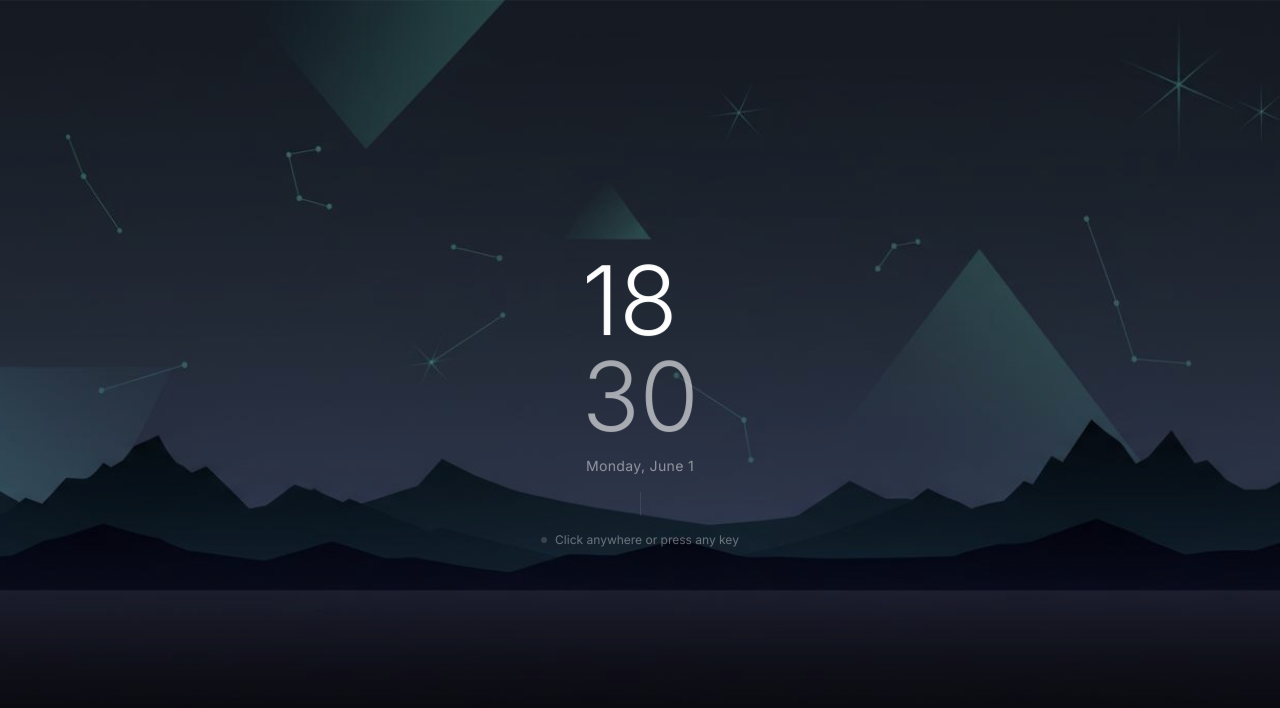
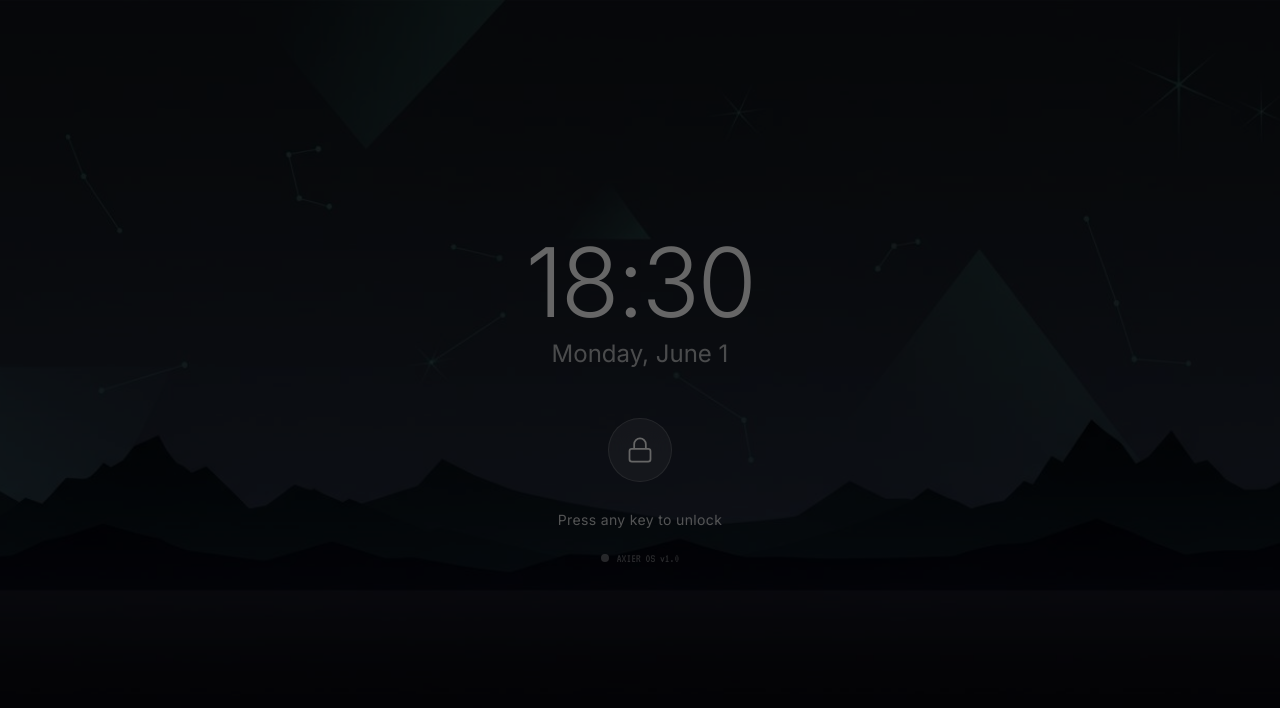
Before and after one commit to MMH-4ALL/axier-os, a React (Vite) app: page / in a window 1280 px wide. Shown: the top 708 px of the page. Built offline with nearby package versions, Linux system fonts and the light colour scheme.

Commit message:
Add src/components/LockScreen.tsx

```diff
--- a/src/components/LockScreen.tsx
+++ b/src/components/LockScreen.tsx
@@ -1,120 +1,91 @@
 import { useOS } from '@/store/OSContext';
-import { useState, useEffect } from 'react';
+import { useState, useEffect, useCallback } from 'react';
 
 export default function LockScreen() {
   const { state, dispatch } = useOS();
   const [time, setTime] = useState(new Date());
-  const [unlocked, setUnlocked] = useState(false);
+  const [showLogin, setShowLogin] = useState(false);
 
   useEffect(() => {
     const interval = setInterval(() => setTime(new Date()), 1000);
     return () => clearInterval(interval);
   }, []);
 
-  const handleUnlock = () => {
-    setUnlocked(true);
+  const handleUnlock = useCallback(() => {
+    setShowLogin(true);
     setTimeout(() => {
       dispatch({ type: 'SET_VIEW', view: 'desktop' });
     }, 600);
-  };
+  }, [dispatch]);
 
   useEffect(() => {
-    const onKey = () => handleUnlock();
-    window.addEventListener('keydown', onKey);
-    return () => window.removeEventListener('keydown', onKey);
-    // eslint-disable-next-line react-hooks/exhaustive-deps
-  }, []);
+    const handleKey = () => handleUnlock();
+    window.addEventListener('keydown', handleKey);
+    window.addEventListener('click', handleKey);
+    return () => {
+      window.removeEventListener('keydown', handleKey);
+      window.removeEventListener('click', handleKey);
+    };
+  }, [handleUnlock]);
 
   const wallpaper = state.settings.wallpaper;
-  const wpData = wallpaper.startsWith('gradient') || wallpaper.startsWith('solid') ? null : { url: `/wallpapers/${wallpaper}.jpg` };
+  const wpData = wallpaper.startsWith('gradient')
+    ? null
+    : wallpaper.startsWith('solid')
+    ? null
+    : { url: `/wallpapers/${wallpaper}.jpg` };
 
   const bgStyle = wallpaper.startsWith('gradient')
     ? { background: wallpaper }
+    : wallpaper.startsWith('solid')
+    ? { background: '#0f1117' }
     : wpData
     ? { backgroundImage: `url(${wpData.url})`, backgroundSize: 'cover', backgroundPosition: 'center' }
-    : { background: 'linear-gradient(135deg, #0a0a1a 0%, #1a1030 50%, #0d1a2a 100%)' };
-
-  const hour = time.toLocaleTimeString('en-US', {
-    hour: state.settings.clockFormat === '12h' ? 'numeric' : '2-digit',
-    minute: '2-digit',
-    hour12: state.settings.clockFormat === '12h',
-  });
+    : { background: '#0f1117' };
 
   return (
     <div
-      className="fixed inset-0 z-50 flex items-center justify-center select-none cursor-pointer"
-      style={bgStyle}
-      onClick={handleUnlock}
+      className="fixed inset-0 z-50 flex flex-col items-center justify-center transition-all duration-700"
+      style={{
+        ...bgStyle,
+        filter: showLogin ? 'brightness(2) blur(20px)' : 'brightness(0.4)',
+        opacity: showLogin ? 0 : 1,
+      }}
     >
-      {/* Atmosphere orbs */}
-      <div className="orbs" />
+      <div className="absolute inset-0 bg-black/50" />
 
-      {/* Dark veil */}
-      <div className="absolute inset-0 bg-black/30" />
-
-      {/* Main glass card */}
-      <div
-        className="relative z-10 glass-card rounded-[28px] px-14 py-12 flex flex-col items-center gap-1"
-        style={{
-          minWidth: '320px',
-          animation: unlocked
-            ? 'glass-unlock 0.6s cubic-bezier(0.4, 0, 0.2, 1) forwards'
-            : 'glass-enter 0.9s cubic-bezier(0.22, 1, 0.36, 1) forwards',
-        }}
-      >
-        {/* Shine sweep */}
-        <div className="absolute inset-0 rounded-[28px] overflow-hidden pointer-events-none">
-          <div
-            style={{
-              content: '',
-              position: 'absolute',
-              inset: 0,
-              borderRadius: 'inherit',
-              background: 'linear-gradient(105deg, transparent 30%, rgba(255,255,255,0.05) 48%, rgba(255,255,255,0.12) 50%, rgba(255,255,255,0.05) 52%, transparent 70%)',
-              backgroundSize: '300% 100%',
-              animation: 'glass-shine 4s ease-in-out infinite',
-            }}
-          />
+      <div className="relative z-10 text-center">
+        {/* Time */}
+        <div className="text-white font-light mb-2" style={{ fontFamily: 'var(--font-sans)' }}>
+          <div className="text-7xl sm:text-8xl tracking-tight">
+            {time.toLocaleTimeString('en-US', {
+              hour: state.settings.clockFormat === '12h' ? 'numeric' : '2-digit',
+              minute: '2-digit',
+              hour12: state.settings.clockFormat === '12h',
+            })}
+          </div>
+          <div className="text-xl sm:text-2xl text-white/70 mt-2 font-normal">
+            {time.toLocaleDateString('en-US', { weekday: 'long', month: 'long', day: 'numeric' })}
+          </div>
         </div>
 
-        {/* Time */}
-        <div
-          className="text-white font-light tracking-tight leading-none"
-          style={{ fontFamily: 'var(--font-sans)' }}
-        >
-          <div className="text-8xl">{hour.split(':')[0]}</div>
-          <div className="text-8xl text-white/60">{hour.split(':').slice(1).join(':')}</div>
-        </div>
-
-        {/* Date */}
-        <div className="text-white/50 text-sm mt-2 font-normal tracking-wide">
-          {time.toLocaleDateString('en-US', { weekday: 'long', month: 'long', day: 'numeric' })}
-        </div>
-
-        {/* Divider */}
-        <div className="w-px h-6 bg-white/10 my-3" />
-
-        {/* Unlock hint */}
-        <div className="flex items-center gap-2 text-white/40 text-xs">
-          <div className="w-1.5 h-1.5 rounded-full bg-white/30 animate-pulse" />
-          <span>Click anywhere or press any key</span>
+        {/* Unlock Prompt */}
+        <div className="mt-12 flex flex-col items-center gap-3">
+          <div className="w-16 h-16 rounded-full bg-white/10 backdrop-blur-md flex items-center justify-center border border-white/20 mb-4">
+            <svg width="28" height="28" viewBox="0 0 24 24" fill="none" stroke="white" strokeWidth="1.5">
+              <rect x="3" y="11" width="18" height="11" rx="2" />
+              <path d="M7 11V7a5 5 0 0 1 10 0v4" />
+            </svg>
+          </div>
+          <p className="text-white/80 text-sm tracking-wide">Press any key to unlock</p>
+          <div className="flex items-center gap-2 mt-2">
+            <div className="w-2 h-2 rounded-full bg-white/40 boot-pulse" />
+            <span className="text-white/40 text-xs" style={{ fontFamily: 'var(--font-mono)' }}>
+              AXIER OS v1.0
+            </span>
+          </div>
         </div>
       </div>
-
-      <style>{`
-        @keyframes glass-enter {
-          from { opacity: 0; transform: scale(0.88) translateY(16px); }
-          to   { opacity: 1; transform: scale(1) translateY(0); }
-        }
-        @keyframes glass-unlock {
-          0%   { opacity: 1; transform: scale(1) translateY(0); filter: blur(0px); }
-          100% { opacity: 0; transform: scale(1.06) translateY(-8px); filter: blur(12px); }
-        }
-        @keyframes glass-shine {
-          0%   { background-position: -200% center; }
-          100% { background-position: 200% center; }
-        }
-      `}</style>
     </div>
   );
 }
```
